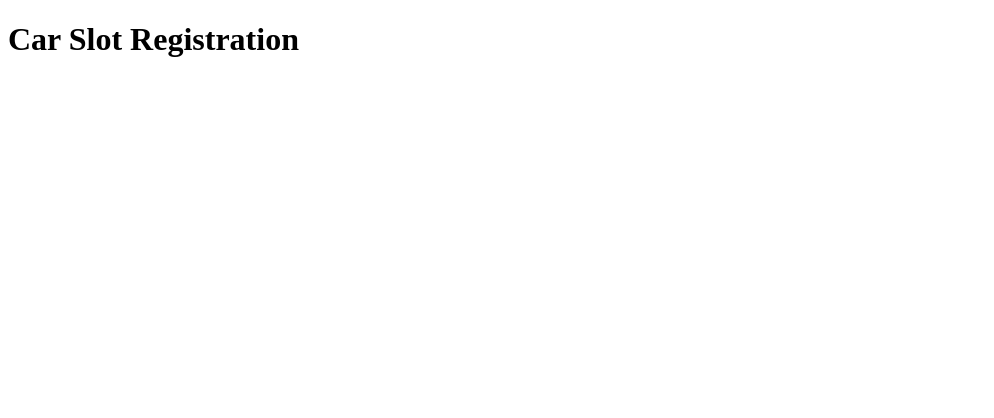
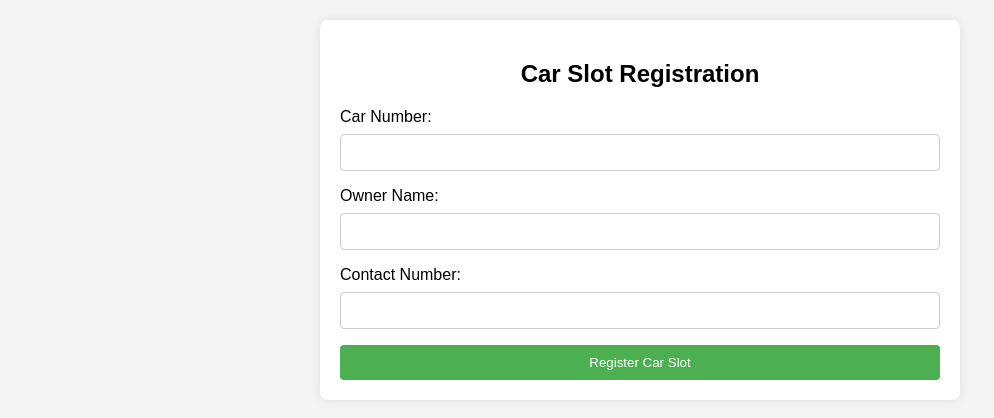
Before and after one commit to Anirudhabg/IOTMiniProject, a plain HTML site: page index.html in a window 1280 px wide. Shown: the whole page, without its empty margins (0-994 px from the left). Drawn offline with Linux system fonts and the light colour scheme.

Commit message:
added script file and style

```diff
--- a/index.html
+++ b/index.html
@@ -3,9 +3,25 @@
 <head>
     <meta charset="UTF-8">
     <meta name="viewport" content="width=device-width, initial-scale=1.0">
-    <title>Car Slot Registration</title>
+    <title>Parking Management System - Car Slot Registration</title>
+    <link rel="stylesheet" href="styles.css">
 </head>
 <body>
-    <h1>Car Slot Registration</h1>
+    <div class="container">
+        <h2>Car Slot Registration</h2>
+        <form id="registrationForm">
+            <label for="carNumber">Car Number:</label>
+            <input type="text" id="carNumber" name="carNumber" required>
+
+            <label for="ownerName">Owner Name:</label>
+            <input type="text" id="ownerName" name="ownerName" required>
+
+            <label for="contactNumber">Contact Number:</label>
+            <input type="tel" id="contactNumber" name="contactNumber" pattern="[0-9]{10}" required>
+
+            <button type="button" onclick="registerCarSlot()">Register Car Slot</button>
+        </form>
+    </div>
+    <script src="script.js"></script>
 </body>
 </html>
--- /dev/null
+++ b/script.js
@@ -0,0 +1,3 @@
+function registerCarSlot() {
+    alert('Car slot registered successfully!');
+}
--- /dev/null
+++ b/styles.css
@@ -0,0 +1,48 @@
+body {
+    font-family: Arial, sans-serif;
+    margin: 0;
+    padding: 0;
+    background-color: #f4f4f4;
+}
+
+.container {
+    max-width: 600px;
+    margin: 20px auto;
+    padding: 20px;
+    background-color: #fff;
+    box-shadow: 0 0 10px rgba(0, 0, 0, 0.1);
+    border-radius: 8px;
+}
+
+h2 {
+    text-align: center;
+}
+
+form {
+    display: flex;
+    flex-direction: column;
+}
+
+label {
+    margin-bottom: 8px;
+}
+
+input {
+    padding: 10px;
+    margin-bottom: 16px;
+    border: 1px solid #ccc;
+    border-radius: 4px;
+}
+
+button {
+    padding: 10px;
+    background-color: #4caf50;
+    color: #fff;
+    border: none;
+    border-radius: 4px;
+    cursor: pointer;
+}
+
+button:hover {
+    background-color: #45a049;
+}
```
